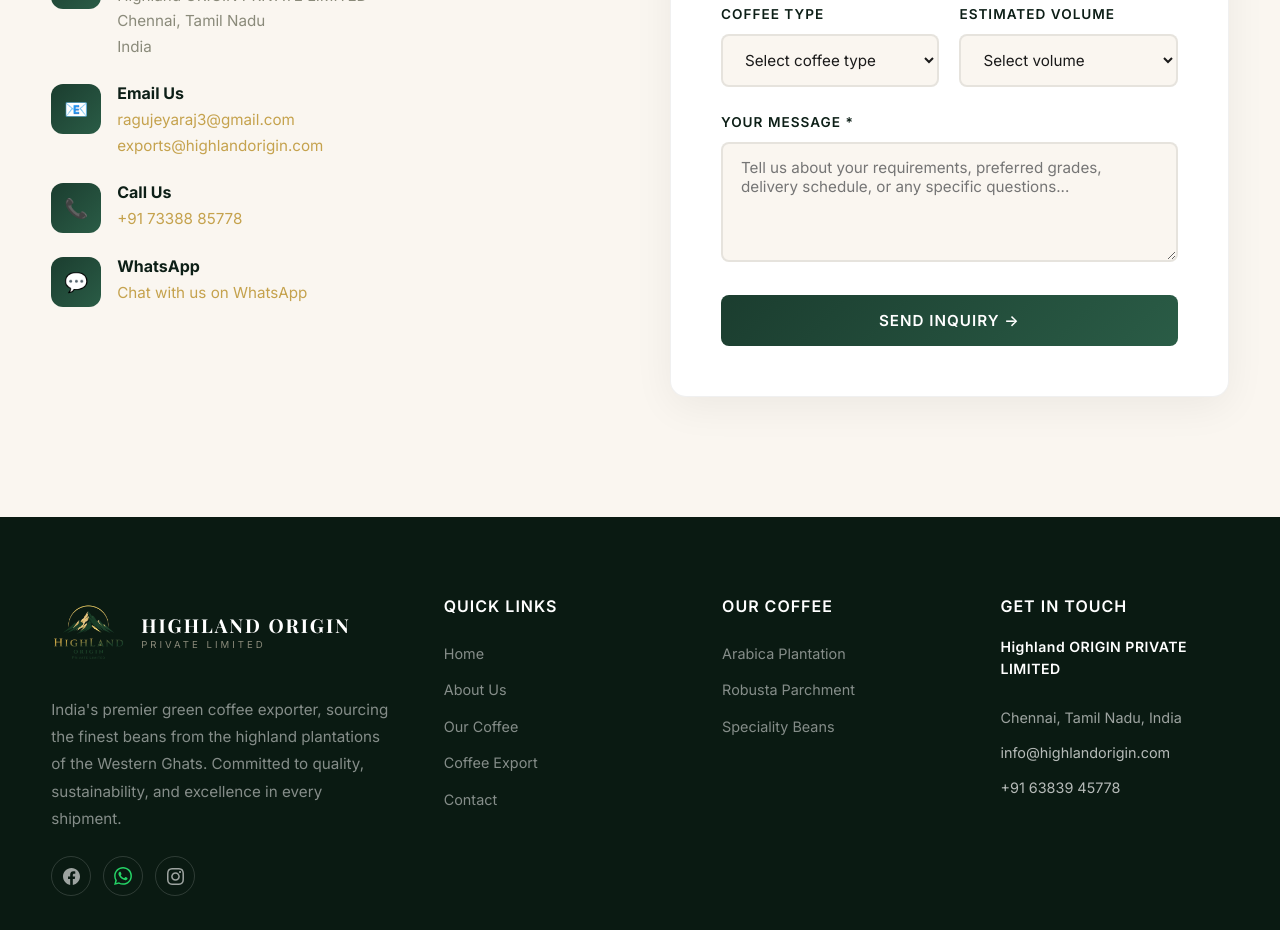
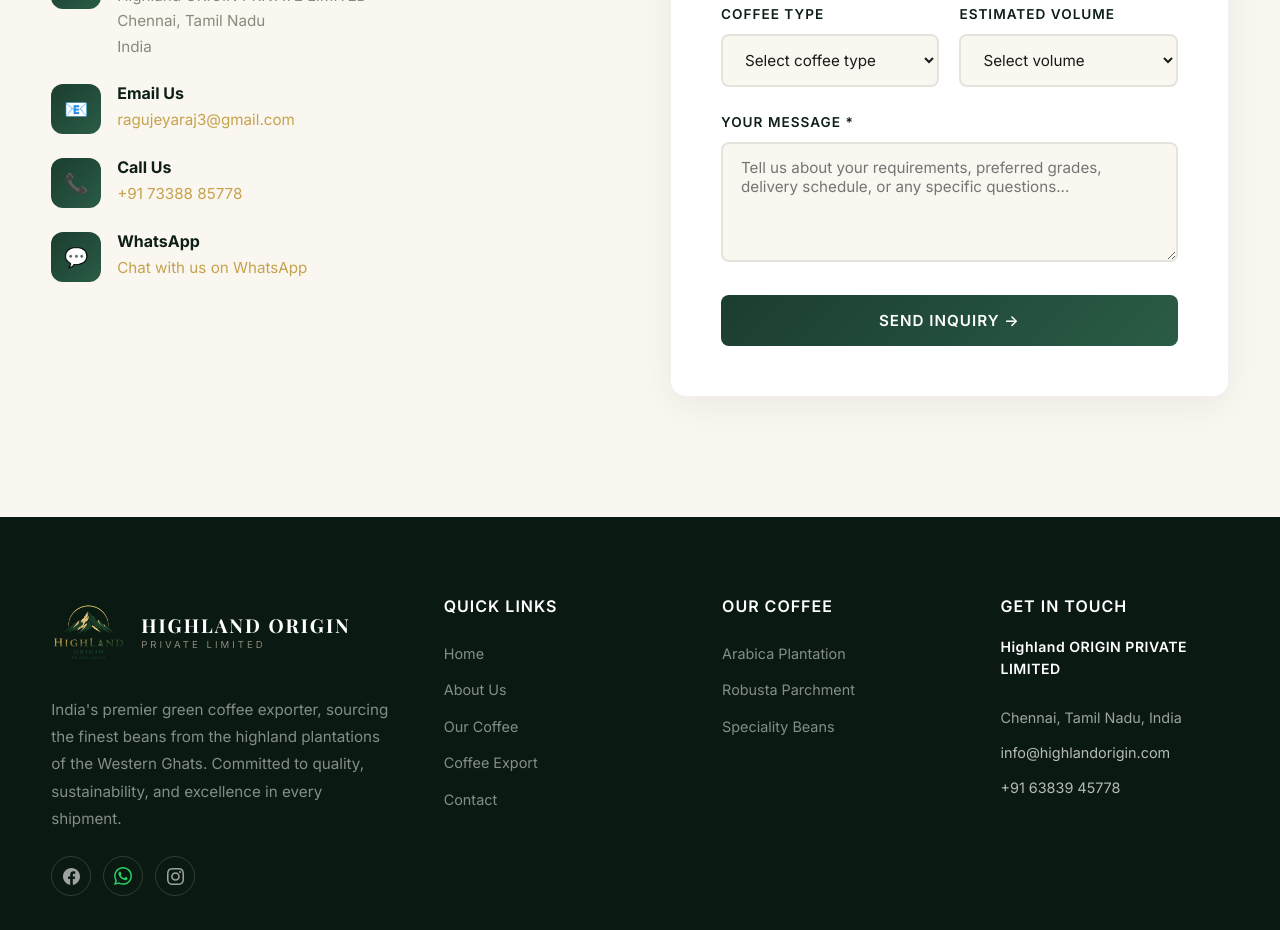
Before and after one commit to mdasper/Highland-origin, a React (Vite) app: page /contact in a window 1280 px wide. Shown: the part 860-1790 px from the top of the page. Built offline with nearby package versions, Linux system fonts and the light colour scheme; a web font is replaced by a local one.

Commit message:
fix: Remove extra email from Contact page

```diff
--- a/src/pages/ContactPage.jsx
+++ b/src/pages/ContactPage.jsx
@@ -110,7 +110,6 @@
                     <div>
                       <h4>Email Us</h4>
                       <p><a href="mailto:ragujeyaraj3@gmail.com">ragujeyaraj3@gmail.com</a></p>
-                      <p><a href="mailto:exports@highlandorigin.com">exports@highlandorigin.com</a></p>
                     </div>
                   </div>
                   <div className="contact-detail">
```
